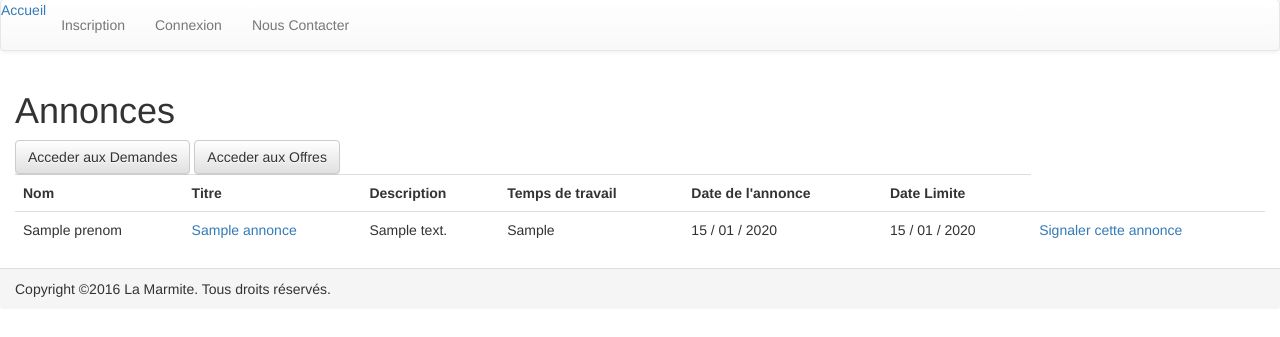
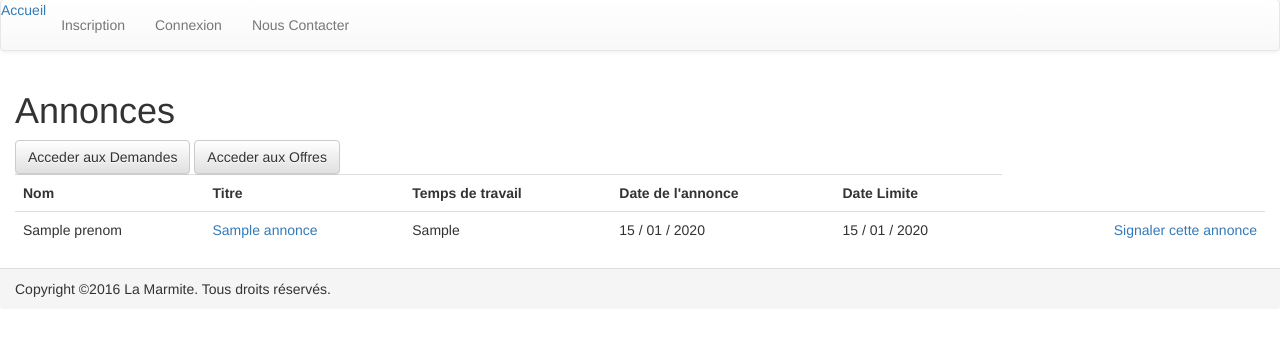
Before and after one commit to NeoLied/AccorderieCakePhp, a CakePHP app: the page made by app/View/Annonces/index.ctp in a window 1280 px wide. Shown: the part 168-505 px from the top of the page. Run offline with PHP 8.4 and a stand-in for CakePHP, Linux system fonts and the light colour scheme; the template is opened without the code that fills it: most values are stand-ins (such as "Sample title", 1, 10 or a date in 2020); some libraries are stand-ins or nearby versions.

Commit message:
Correction bug de Linda (Reservation annonce) + Réagencement liste annonces (colonne 'Description' enlevée)

```diff
--- a/app/Controller/AnnoncesController.php
+++ b/app/Controller/AnnoncesController.php
@@ -262,7 +262,7 @@ class AnnoncesController extends AppController
     	}
 
 		$infoP = $this->User->findById( $id_personneReservante);
-		$info = $this->User->findByID($id_personneProprio);
+		$info = $this->User->findById($id_personneProprio);
 
 		$this->User->send($infoP, $info['User']['mail'], 'Un utilisateur vous à fait une demande de réservation sur La Marmite', 'reservation');
 
--- a/app/Controller/AppController.php
+++ b/app/Controller/AppController.php
@@ -54,7 +54,8 @@ class AppController extends Controller {
 
     public function beforeFilter() {
 		$this->Auth->authenticate = array('Form' => array('scope' => array('User.offre_de_bienvenue' => "oui")));
-        $this->Auth->allow('index', 'view', 'display', 'valider_service', 'cloturer_annonce', 'desisterAnnonce');
+        //$this->Auth->allow('index', 'view', 'display', 'valider_service', 'cloturer_annonce', 'desisterAnnonce');
+		$this->Auth->allow();
         if(AuthComponent::user('id') != null) {
        		$query_to_execute = "select credit_temps from users where id = ".AuthComponent::user('id');
         	$results = $this->User->query($query_to_execute);
--- a/app/View/Annonces/index.ctp
+++ b/app/View/Annonces/index.ctp
@@ -18,7 +18,7 @@
         <th>Nom</th>
 
         <th>Titre</th>
-        <th>Description</th>
+        <!--<th>Description</th>-->
         <th>Temps de travail</th>
         <th>Date de l'annonce</th>
         <th>Date Limite</th>
@@ -34,11 +34,11 @@
             <?php echo $this->Html->link($annonce['Annonce']['titre'],
             array('controller' => 'annonces', 'action' => 'view', $annonce['Annonce']['id'])); ?>
         </td>
-        <td><?php echo $annonce['Annonce']['description']; ?></td>
+        <!--<td><?php //echo $annonce['Annonce']['description']; ?></td>-->
         <td><?php echo $annonce['Annonce']['temps_requis']; ?></td>
         <td><?php echo date("d / m / Y", strtotime($annonce['Annonce']['date_post'])); ?></td>
         <td><?php echo date("d / m / Y", strtotime($annonce['Annonce']['date_limite'])); ?></td>
-        <td>
+        <td style="text-align: right">
 
          <?php echo $this->Form->postLink(
                 'Signaler cette annonce',
--- a/app/View/Annonces/offre.ctp
+++ b/app/View/Annonces/offre.ctp
@@ -25,7 +25,7 @@
         <th>Offreur</th>
         <th>Titre</th>
         <th>Type d'annonce</th>
-        <th>Description</th>
+        <!--<th>Description</th>-->
         <th>Temps de travail</th>
         <th>Date de l'annonce</th>
         <th>Date Limite</th>
@@ -42,7 +42,7 @@
         </td>
         <td><?php echo $annonce['Type']['libelle']?>
         </td>
-        <td><?php echo $annonce['Annonce']['description']; ?></td>
+        <!--<td><?php //echo $annonce['Annonce']['description']; ?></td>-->
         <td><?php echo $annonce['Annonce']['temps_requis']; ?></td>
         <td><?php echo date("d / m / Y", strtotime($annonce['Annonce']['date_post'])); ?></td>
         <td><?php echo date("d / m / Y", strtotime($annonce['Annonce']['date_limite'])); ?></td>
```
Also changed, not shown: app/View/Annonces/demande.ctp (+4 -4 lines).
